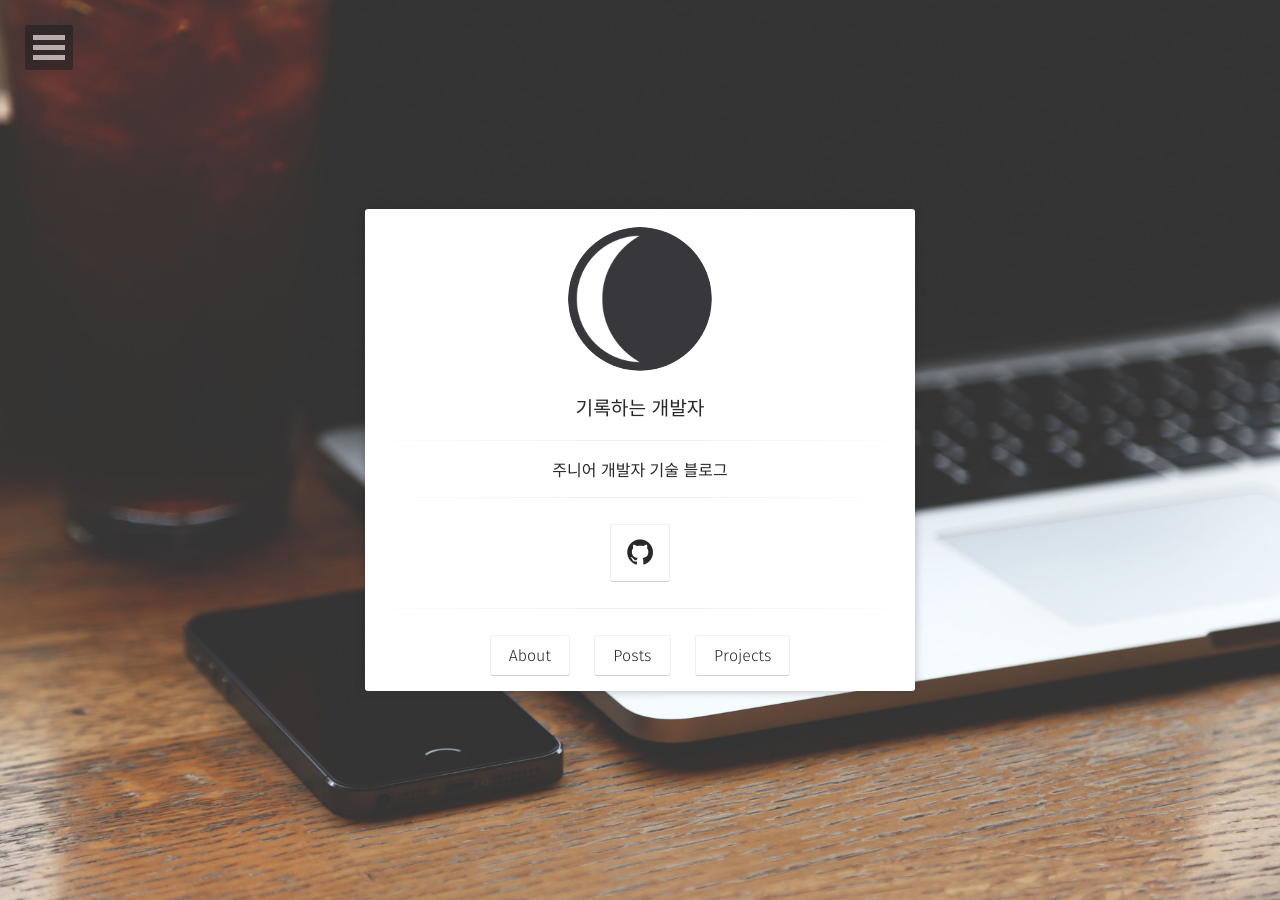
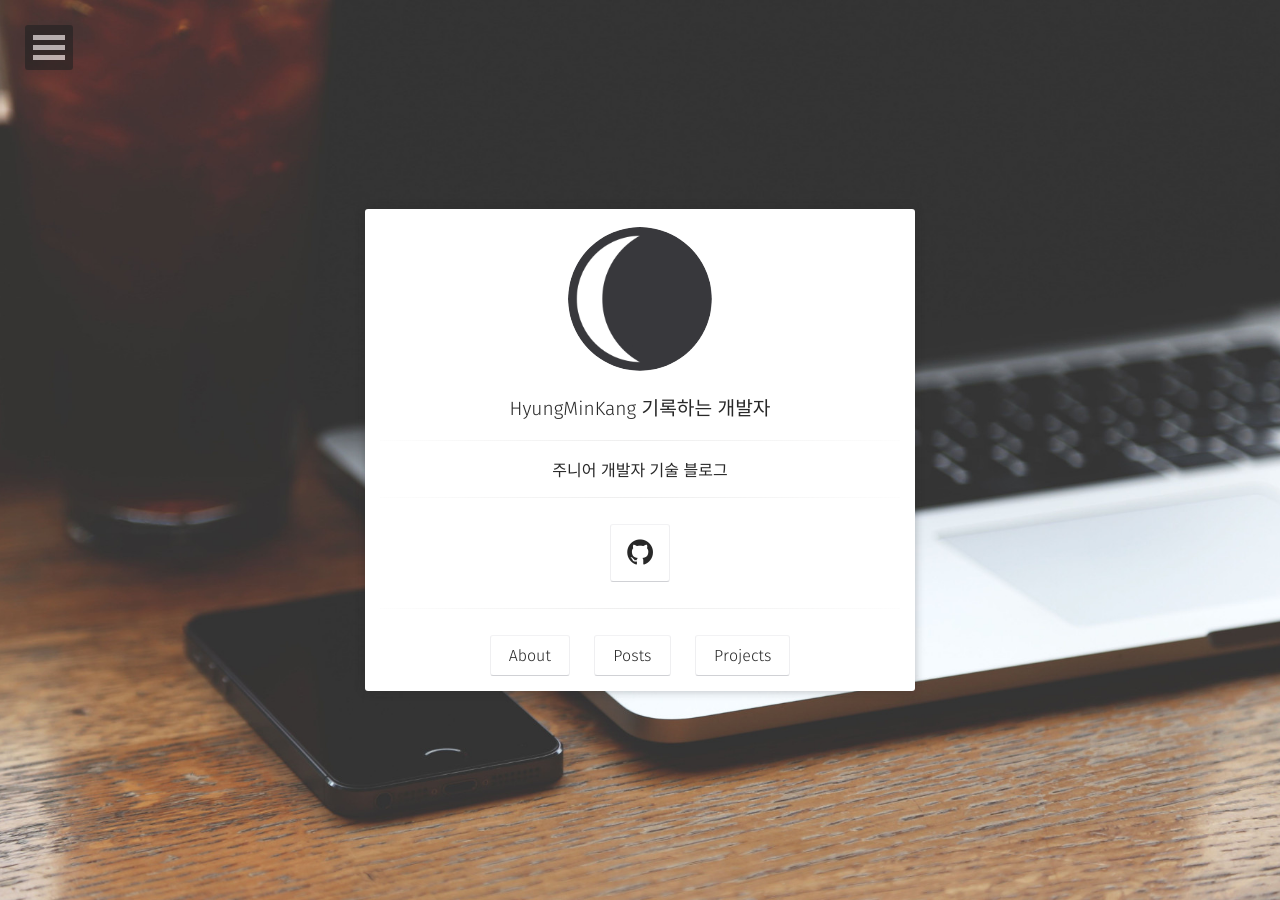
Before and after one commit to HyungMinKang/HyungMinKang.github.io, a Jekyll site: the page built from index.html, in a window 1280 px wide. Built offline with Jekyll 4.4.1, drawn with Linux system fonts in a browser that asks for light colours; some web fonts are replaced.

Commit message:
Update _config.yml

```diff
--- a/_config.yml
+++ b/_config.yml
@@ -1,5 +1,5 @@
 # Site
-title: 기록하는 개발자
+title: HyungMinKang 기록하는 개발자
 bio: "주니어 개발자 기술 블로그"
 description: "기억보다는 기록을 지향하는 개발자."
 reading_time: true
```
